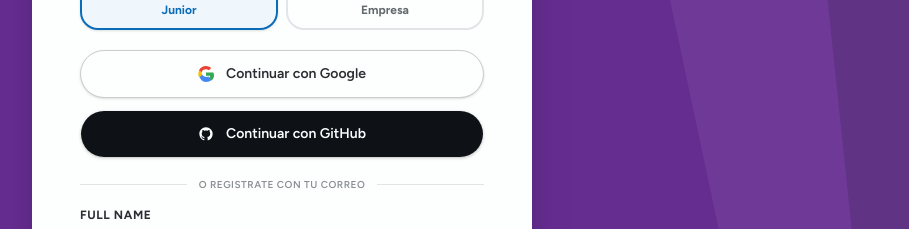
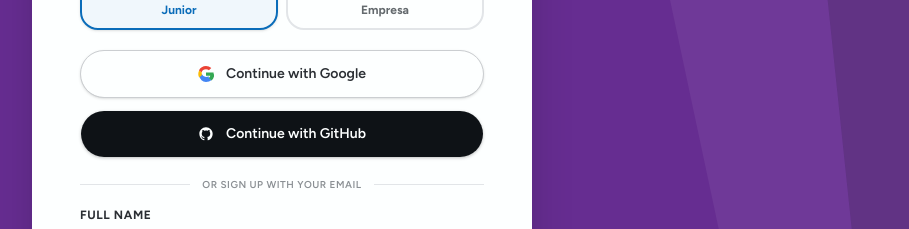
Before and after one commit to ErrolFallas/Marketplace_FWD, a Next.js app: page /en/register in a window 1280 px wide. Shown: the part 320-549 px from the top of the page, without its empty margins (358-1267 px from the left). Built offline with nearby package versions, Linux system fonts and the light colour scheme; no server answers.

Commit message:
fix: strings hardcodeados en register movidos a i18n y mensajes de validacion corregidos

```diff
--- a/messages/en.json
+++ b/messages/en.json
@@ -153,7 +153,10 @@
     "passwordBreached": "This password has appeared in known data breaches. Please choose a different one.",
     "pwnedCheckFailed": "We couldn't verify your password's security. Please try again.",
     "emailAlreadyExists": "This email is already registered.",
-    "emailDuplicateOAuth": "This account is already registered. Please sign in."
+    "emailDuplicateOAuth": "This account is already registered. Please sign in.",
+    "registerSuccess": "Registration successful! Check your email to verify your account.",
+    "orWithEmail": "or sign up with your email",
+    "registering": "Creating account..."
   },
 
   "Common": {
@@ -250,6 +253,7 @@
     "passwordRequired": "Please enter your password.",
     "passwordMin": "Password must be at least 8 characters.",
     "passwordMismatch": "Passwords do not match.",
+    "nameMin": "The name must be at least 2 characters.",
     "coverLetterMin": "Cover letter must be at least 30 characters.",
     "urlPortfolio": "Please enter a valid URL for your portfolio (e.g., https://mysite.com).",
     "urlCV": "Please enter a valid URL for your CV (e.g., https://drive.google.com/...).",
--- a/messages/es.json
+++ b/messages/es.json
@@ -153,7 +153,10 @@
     "passwordBreached": "Esta contraseña apareció en filtraciones de datos conocidas. Elegí una diferente.",
     "pwnedCheckFailed": "No pudimos verificar la seguridad de tu contraseña. Intentá de nuevo.",
     "emailAlreadyExists": "Este correo electrónico ya está registrado.",
-    "emailDuplicateOAuth": "Esta cuenta ya está registrada. Por favor inicia sesión."
+    "emailDuplicateOAuth": "Esta cuenta ya está registrada. Por favor inicia sesión.",
+    "registerSuccess": "¡Registro exitoso! Revisá tu correo para verificar tu cuenta.",
+    "orWithEmail": "o registrate con tu correo",
+    "registering": "Registrando..."
   },
 
   "Common": {
@@ -250,6 +253,7 @@
     "passwordRequired": "Debe ingresar su contraseña.",
     "passwordMin": "La contraseña debe tener al menos 8 caracteres.",
     "passwordMismatch": "Las contraseñas no coinciden.",
+    "nameMin": "El nombre debe tener al menos 2 caracteres.",
     "coverLetterMin": "La carta de presentación debe tener al menos 30 caracteres.",
     "urlPortfolio": "Debe ingresar una URL válida para el portafolio (ej. https://miweb.com).",
     "urlCV": "Debe ingresar una URL válida para el CV (ej. https://drive.google.com/...).",
--- a/src/app/[locale]/(public)/register/page.tsx
+++ b/src/app/[locale]/(public)/register/page.tsx
@@ -34,19 +34,20 @@
 ) {
   return zod
     .object({
-      fullName: zod.string().min(2, { message: t('titleMin') }),
+      fullName: zod.string().min(2, { message: t('nameMin') }),
       email: zod.string().email({ message: t('emailInvalid') }),
-      password: zod.string().min(6, { message: t('titleMin') }),
+      password: zod.string().min(8, { message: t('passwordMin') }),
       confirmPassword: zod.string(),
     })
     .refine((data) => data.password === data.confirmPassword, {
-      message: 'Las contraseñas no coinciden',
+      message: t('passwordMismatch'),
       path: ['confirmPassword'],
     })
 }
 
 export default function RegisterPage() {
   const tAuth = useTranslations('Auth')
+  const tLogin = useTranslations('Login')
   const tValidation = useTranslations('Validation')
   const router = useRouter()
   const { setUserRole } = useAppState()
@@ -98,9 +99,7 @@
       toast.error(message)
       return
     }
-    toast.success(
-      '¡Registro exitoso! Revisa tu correo para verificar tu cuenta.',
-    )
+    toast.success(tAuth('registerSuccess'))
     router.push(`/verify-email?email=${encodeURIComponent(data.email)}`)
   }
 
@@ -141,8 +140,8 @@
           onGoogleClick={() => handleOAuthLogin('google')}
           onGitHubClick={() => handleOAuthLogin('github')}
           disabled={loading}
-          googleText="Continuar con Google"
-          githubText="Continuar con GitHub"
+          googleText={tLogin('google')}
+          githubText={tLogin('github')}
         />
 
         <div className="relative my-4">
@@ -151,7 +150,7 @@
           </div>
           <div className="relative flex justify-center text-xs">
             <span className="bg-surface px-3 text-ink-subtle font-semibold uppercase tracking-wider text-[10px]">
-              o registrate con tu correo
+              {tAuth('orWithEmail')}
             </span>
           </div>
         </div>
@@ -263,7 +262,7 @@
             disabled={loading}
             className="w-full h-12 rounded-xl bg-primary hover:bg-primary/95 text-primary-foreground font-bold text-sm flex items-center justify-center gap-2 shadow-sm transition-all duration-200"
           >
-            {loading ? 'Registrando...' : tAuth('createAccount')}
+            {loading ? tAuth('registering') : tAuth('createAccount')}
             {!loading && <ArrowRight className="w-4 h-4" />}
           </Button>
         </form>
```
